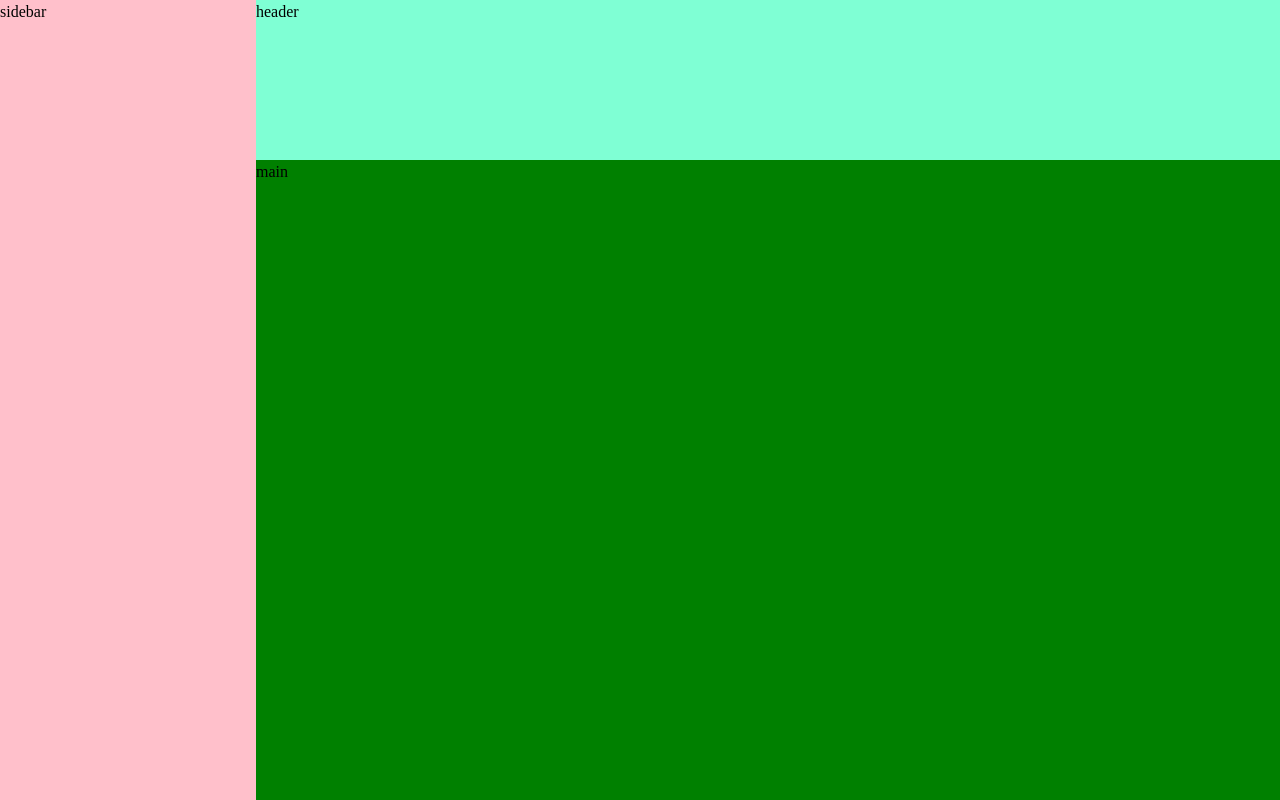
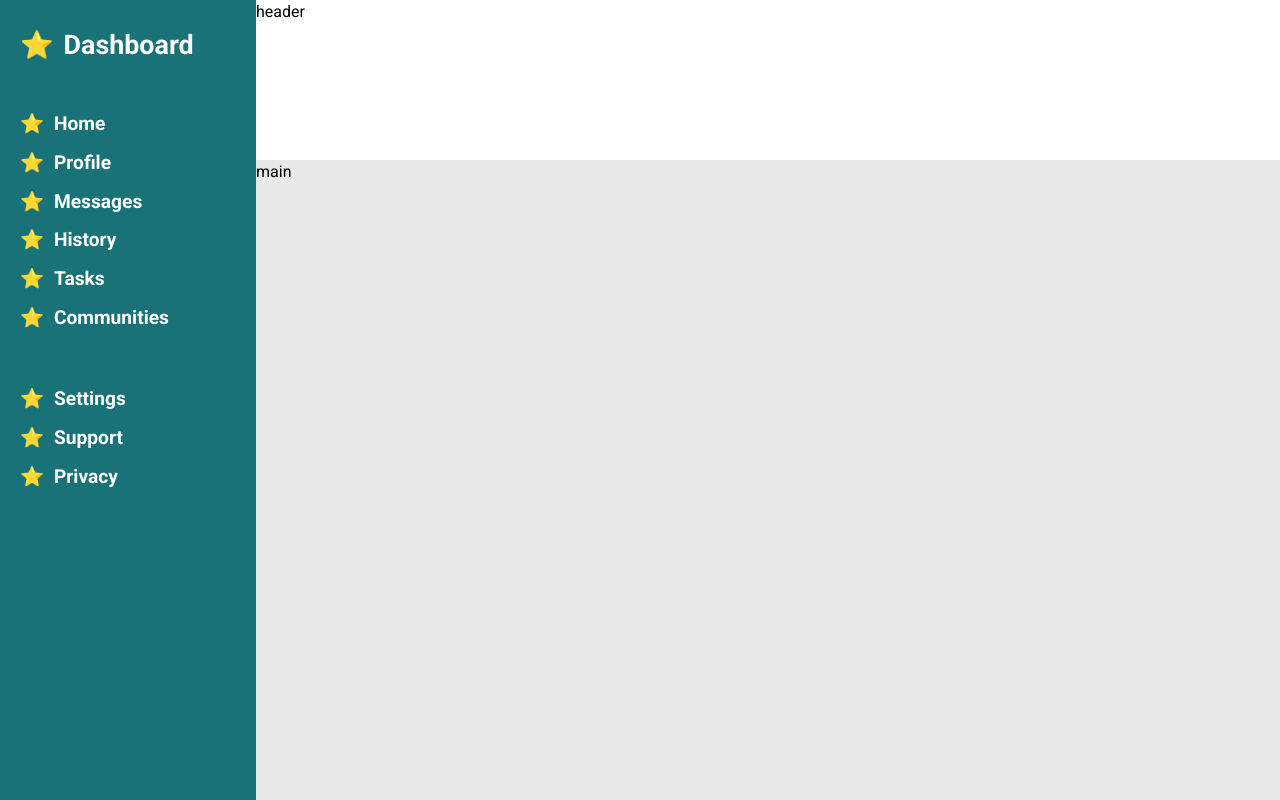
Before and after one commit to ksenyay/Admin-Dashboard, a plain HTML site: page index.html in a window 1280 px wide. Drawn offline with Linux system fonts and the light colour scheme; a web font is replaced by a local one.

Commit message:
Add content and styles for sidebar

```diff
--- a/index.html
+++ b/index.html
@@ -9,7 +9,26 @@
 <body>
     <div id="grid-container">
         <div id="header">header</div>
-        <div id="sidebar">sidebar</div>
+        <div id="sidebar">
+            <div class="logo">
+                <ul>
+                    <li>Dashboard</li>
+                </ul>
+            </div>
+            <ul class="side-bar-first">
+                <li><a href="">Home</a></li>
+                <li><a href="">Profile</a></li>
+                <li><a href="">Messages</a></li>
+                <li><a href="">History</a></li>
+                <li><a href="">Tasks</a></li>
+                <li><a href="">Communities</a></li>
+            </ul>
+            <ul class="side-bar-second">
+                <li><a href="">Settings</a></li>
+                <li><a href="">Support</a></li>
+                <li><a href="">Privacy</a></li>
+            </ul>
+        </div>
         <div id="main">main</div>
     </div>
 </body>
--- a/styles/styles.css
+++ b/styles/styles.css
@@ -1,3 +1,8 @@
+/* FONTS */
+
+@import url('https://fonts.googleapis.com/css2?family=Lexend+Exa:wght@100..900&family=Montserrat:ital@0;1&family=Roboto+Mono:ital,wght@0,100..700;1,100..700&family=Roboto:ital,wght@0,100;0,300;0,400;0,500;0,700;0,900;1,100;1,300;1,400;1,500;1,700;1,900&display=swap');
+
+
 /* CSS RESET */
 
 /* 1. Use a more-intuitive box-sizing model */
@@ -48,7 +53,40 @@
     isolation: isolate;
   }
 
+/* GENERAL */
+
+body {
+  font-size: 16px;
+  font-family: "Roboto", sans-serif;
+  font-weight: 400;
+  font-style: normal;
+}
+
+a {
+  text-decoration: none;
+  color: white;
+}
+
+
+li {
+  list-style: none;
+  padding: 5px 0;
+}
+
+ul {
+  padding: 20px;
+}
+
 /* LAYOUT */
+
+:root {
+  --button-color: #197278;
+  --background-color: #e9e9e9;
+  --accent-colot: #C44536;
+  --main-color: #283D3B;
+  --secondary-color: #545555;
+
+}
 
 #grid-container {
   height: 100vh;
@@ -62,15 +100,76 @@
 
 #header {
   grid-area: header;
-  background-color: aquamarine;
+  background-color: white;
 }
 
 #sidebar {
   grid-area: sidebar;
-  background-color: pink;
+  background-color: var(--button-color);
+  display: grid;
+  grid-template-rows: 60px 250px 250px;
+  gap: 25px;
+  font-weight: bold;
 }
 
 #main {
   grid-area: main;
-  background-color: green;
+  background-color: var(--background-color);
 }
+
+/* SIDEBAR */
+
+#sidebar {
+  color: white;
+  font-size: 1.2em;
+}
+
+.logo ul li::before {
+  content: '⭐';
+  margin-right: 10px;
+}
+
+.logo {
+  font-size: 1.4em;
+}
+
+.side-bar-first li:nth-child(1)::before {
+  content: '⭐';
+  margin-right: 10px;
+}
+.side-bar-first li:nth-child(2)::before {
+  content: '⭐';
+  margin-right: 10px;
+}
+.side-bar-first li:nth-child(3)::before {
+  content: '⭐';
+  margin-right: 10px;
+}
+.side-bar-first li:nth-child(4)::before {
+  content: '⭐';
+  margin-right: 10px;
+}
+.side-bar-first li:nth-child(5)::before {
+  content: '⭐';
+  margin-right: 10px;
+}
+.side-bar-first li:nth-child(6)::before {
+  content: '⭐';
+  margin-right: 10px;
+}
+.side-bar-second li:nth-child(1)::before {
+  content: '⭐';
+  margin-right: 10px;
+}
+.side-bar-second li:nth-child(1)::before {
+  content: '⭐';
+  margin-right: 10px;
+}
+.side-bar-second li:nth-child(2)::before {
+  content: '⭐';
+  margin-right: 10px;
+}
+.side-bar-second li:nth-child(3)::before {
+  content: '⭐';
+  margin-right: 10px;
+}
```
